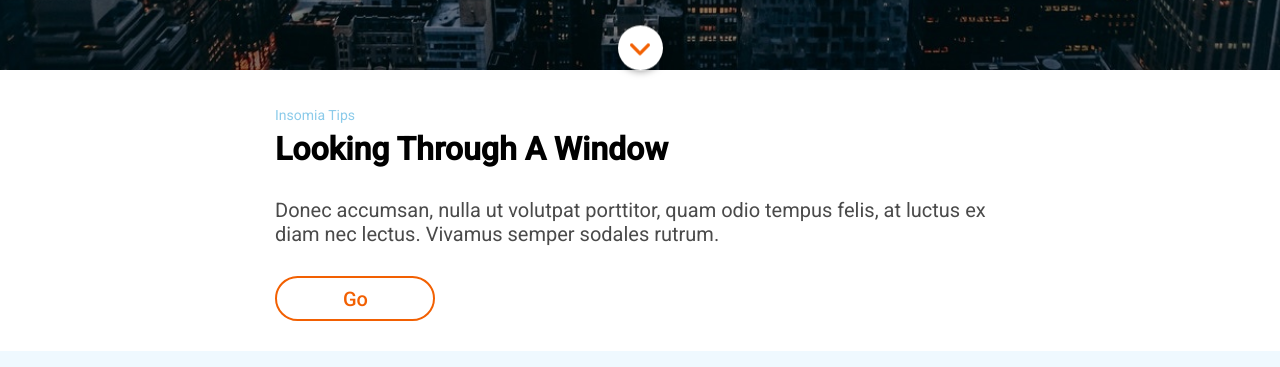
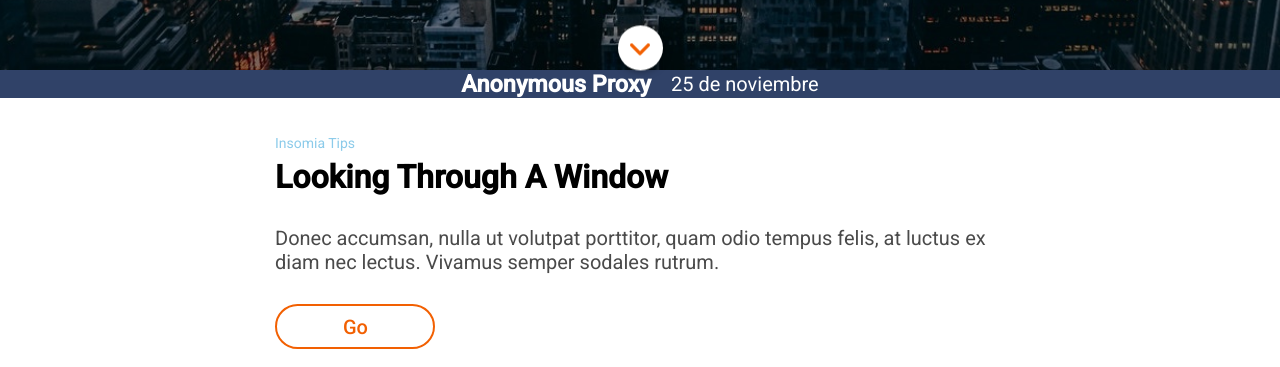
Before and after one commit to Adalab/modulo-1-evaluacion-final-NataliaaJN, a website: page src/html/index.html in a window 1280 px wide. Shown: the part 730-1097 px from the top of the page. Drawn offline with nearby package versions, Linux system fonts and the light colour scheme; files that its build step writes are made by us from their sources; files whose address does not match are found by name.

Commit message:
new-section

```diff
--- a/src/html/partials/main.html
+++ b/src/html/partials/main.html
@@ -1,4 +1,8 @@
 <main class="main">
+  <section class="main__anonymous">
+    <h3 class="main__anonymous--title">Anonymous proxy</h3>
+    <p><a class="link-adalab" title="Go to Adalab's website" href="https://adalab.es/"> 25 de noviembre</a></p>
+  </section>
     <section class="section1 page-wrapper">
       <article class="section1__article">
         <small class="section1__article--insomnia">Insomia Tips</small>
--- a/src/scss/core/_variables.scss
+++ b/src/scss/core/_variables.scss
@@ -37,6 +37,7 @@ $black: #000000;
 // sections' colors
 $colorSection2: $ice-blue;
 $colorFooter: $dark-grey-blue;
+$colorAnonymous: $dark-grey-blue;
 $colorLinks: $white;
 $colorMenuIcon: $blue;
 $colorTitle: $white;
--- /dev/null
+++ b/src/scss/layout/_anonymousSection.scss
@@ -0,0 +1,32 @@
+.main {
+  &__anonymous {
+    width: 100%;
+    background-color: $bright-orange;
+    color: $white;
+    display: flex;
+    flex-direction: column;
+    justify-content: center;
+    align-items: center;
+
+    @media (min-width: $tablet) {
+      background-color: $colorAnonymous;
+      flex-direction: row;
+    }
+
+    &--title {
+      text-transform: capitalize;
+
+      @media (min-width: $tablet) {
+        padding-right: 10px;
+      }
+    }
+
+    .link-adalab {
+      text-decoration: none;
+      color: $white;
+      @media (min-width: $tablet) {
+        padding-left: 10px;
+      }
+    }
+  }
+}
--- a/src/scss/main.scss
+++ b/src/scss/main.scss
@@ -3,6 +3,7 @@
 @import "core/links";
 @import "core/animations";
 @import "layout/header";
+@import "layout/anonymousSection";
 @import "layout/section1";
 @import "layout/section2";
 @import "layout/footer";
```
